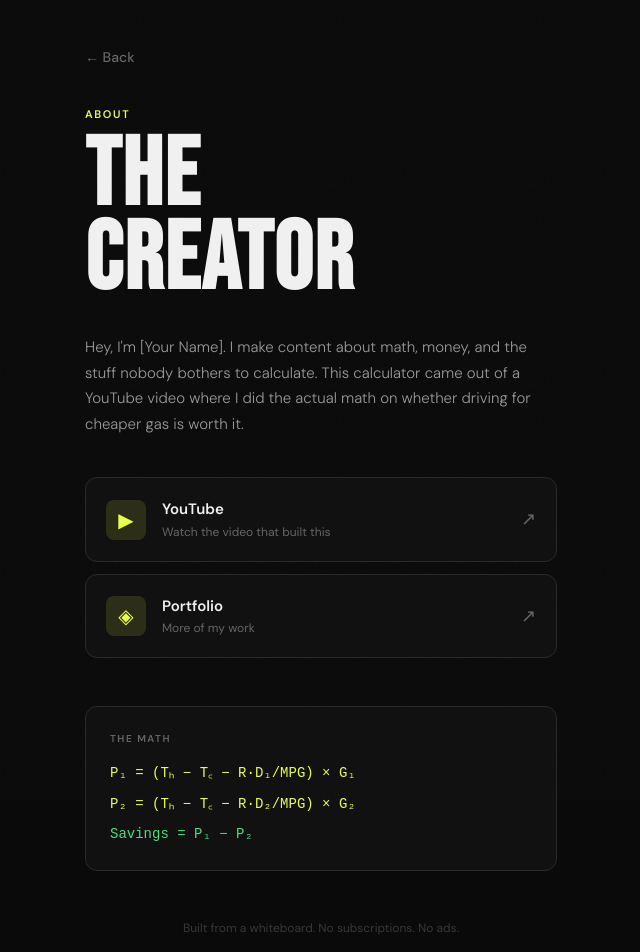
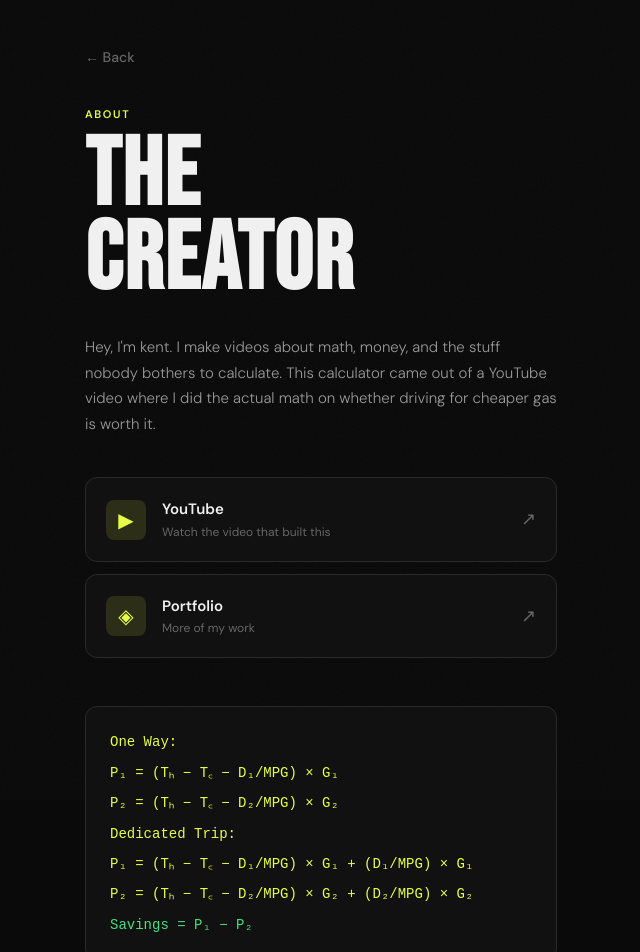
Before and after one commit to kentwood3/gas-calculator, a React (Vite) app: page /about in a window 1280 px wide. Shown: the top 952 px of the page, without its empty margins (319-959 px from the left). Built offline with nearby package versions, Linux system fonts and the light colour scheme.

Commit message:
changes to the about page

```diff
--- a/src/pages/About.jsx
+++ b/src/pages/About.jsx
@@ -21,7 +21,7 @@ export default function About() {
         <div className={styles.bio}>
           <p>
             {/* ✏️ Replace this with your own bio */}
-            Hey, I'm [Your Name]. I make content about math, money, and the stuff
+            Hey, I'm kent. I make videos about math, money, and the stuff
             nobody bothers to calculate. This calculator came out of a YouTube video
             where I did the actual math on whether driving for cheaper gas is worth it.
           </p>
@@ -32,7 +32,7 @@ export default function About() {
           {/* ✏️ Replace href with your YouTube channel URL */}
           <a
             className={styles.linkCard}
-            href="https://youtube.com/@yourchannel"
+            href="https://www.youtube.com/@thekentwood"
             target="_blank"
             rel="noopener noreferrer"
           >
@@ -64,9 +64,12 @@ export default function About() {
         </div>
 
         <div className={styles.formula}>
-          <div className={styles.formulaLabel}>THE MATH</div>
-          <div className={styles.formulaLine}>P₁ = (Tₕ − T꜀ − R·D₁/MPG) × G₁</div>
-          <div className={styles.formulaLine}>P₂ = (Tₕ − T꜀ − R·D₂/MPG) × G₂</div>
+          <div className={styles.formulaLine}>One Way:</div>
+          <div className={styles.formulaLine}>P₁ = (Tₕ − T꜀ − D₁/MPG) × G₁</div>
+          <div className={styles.formulaLine}>P₂ = (Tₕ − T꜀ − D₂/MPG) × G₂</div>
+          <div className={styles.formulaLine}>Dedicated Trip:</div>
+          <div className={styles.formulaLine}>P₁ = (Tₕ − T꜀ − D₁/MPG) × G₁ + (D₁/MPG) × G₁</div>
+          <div className={styles.formulaLine}>P₂ = (Tₕ − T꜀ − D₂/MPG) × G₂ + (D₂/MPG) × G₂</div>
           <div className={styles.formulaLine}>Savings = P₁ − P₂</div>
         </div>
 
```
